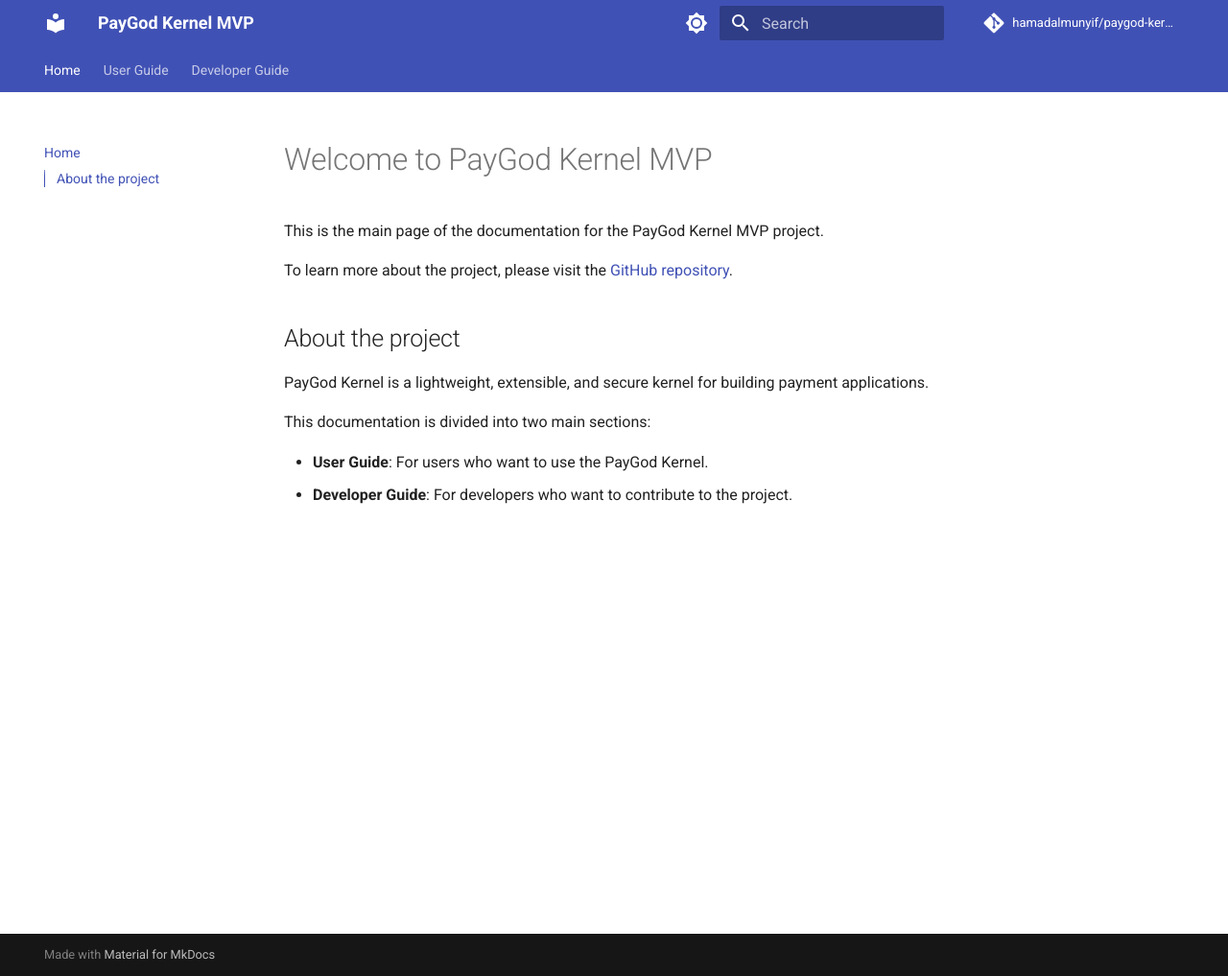
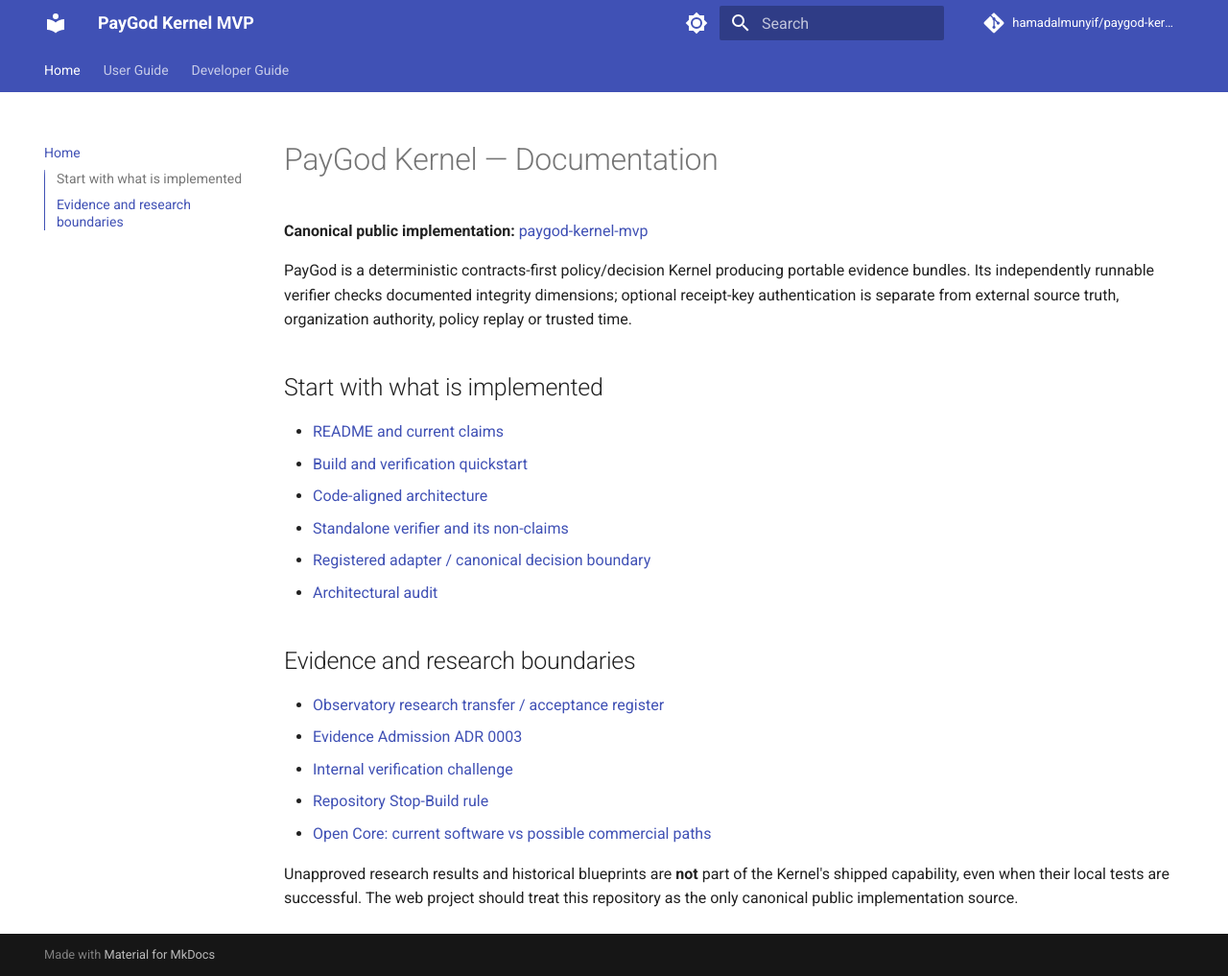
Before and after one commit to hamadalmunyif/paygod-kernel-mvp, an MkDocs documentation site: the page built from docs/index.md, in a window 1280 px wide and 1017 px high. Shown: the whole window at 96% size. Built offline with MkDocs 1.6.1 and Material for MkDocs 9.7.7, drawn with Linux system fonts in a browser that asks for light colours; comment, search, counter and statistics services are not loaded.

Commit message:
docs: reconcile docs/index.md with canonical Kernel and research limits

```diff
--- a/docs/index.md
+++ b/docs/index.md
@@ -1,14 +1,24 @@
-# Welcome to PayGod Kernel MVP
+# PayGod Kernel — Documentation
 
-This is the main page of the documentation for the PayGod Kernel MVP project.
+**Canonical public implementation:** [paygod-kernel-mvp](https://github.com/hamadalmunyif/paygod-kernel-mvp)
 
-To learn more about the project, please visit the [GitHub repository](https://github.com/hamadalmunyif/paygod-kernel-mvp).
+PayGod is a deterministic contracts-first policy/decision Kernel producing portable evidence bundles. Its independently runnable verifier checks documented integrity dimensions; optional receipt-key authentication is separate from external source truth, organization authority, policy replay or trusted time.
 
-## About the project
+## Start with what is implemented
 
-PayGod Kernel is a lightweight, extensible, and secure kernel for building payment applications.
+- [README and current claims](../README.md)
+- [Build and verification quickstart](../START_HERE.md)
+- [Code-aligned architecture](02_ARCHITECTURE.md)
+- [Standalone verifier and its non-claims](STANDALONE_VERIFIER.md)
+- [Registered adapter / canonical decision boundary](REPOSITORY_BOUNDARY.md)
+- [Architectural audit](ARCHITECTURE_AUDIT.md)
 
-This documentation is divided into two main sections:
+## Evidence and research boundaries
 
-*   **User Guide**: For users who want to use the PayGod Kernel.
-*   **Developer Guide**: For developers who want to contribute to the project.
+- [Observatory research transfer / acceptance register](OBSERVATORY_TRANSFER_ACCEPTANCE_2026-10-10.md)
+- [Evidence Admission ADR 0003](../adrs/0003-evidence-admission-before-decision-execution.md)
+- [Internal verification challenge](INTERNAL_VERIFICATION_CHALLENGE.md)
+- [Repository Stop-Build rule](STOP_BUILD_RULE.md)
+- [Open Core: current software vs possible commercial paths](OPEN_CORE_POLICY.md)
+
+Unapproved research results and historical blueprints are **not** part of the Kernel's shipped capability, even when their local tests are successful. The web project should treat this repository as the only canonical public implementation source.
```
